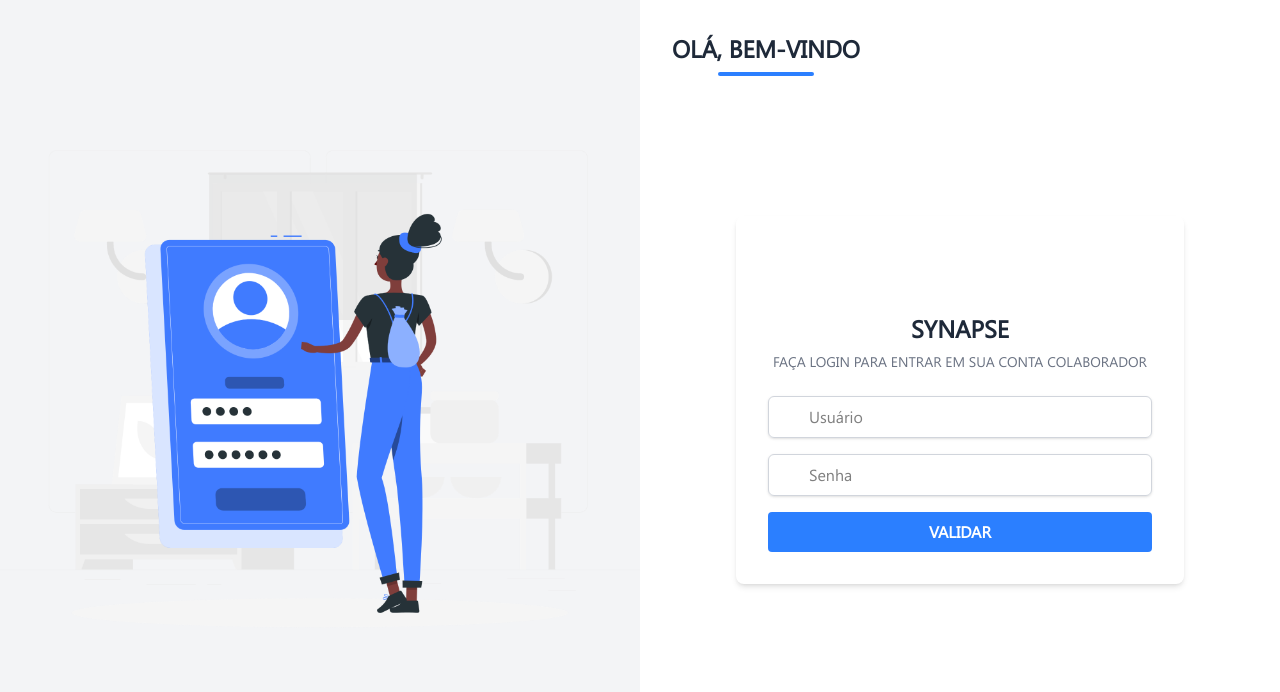
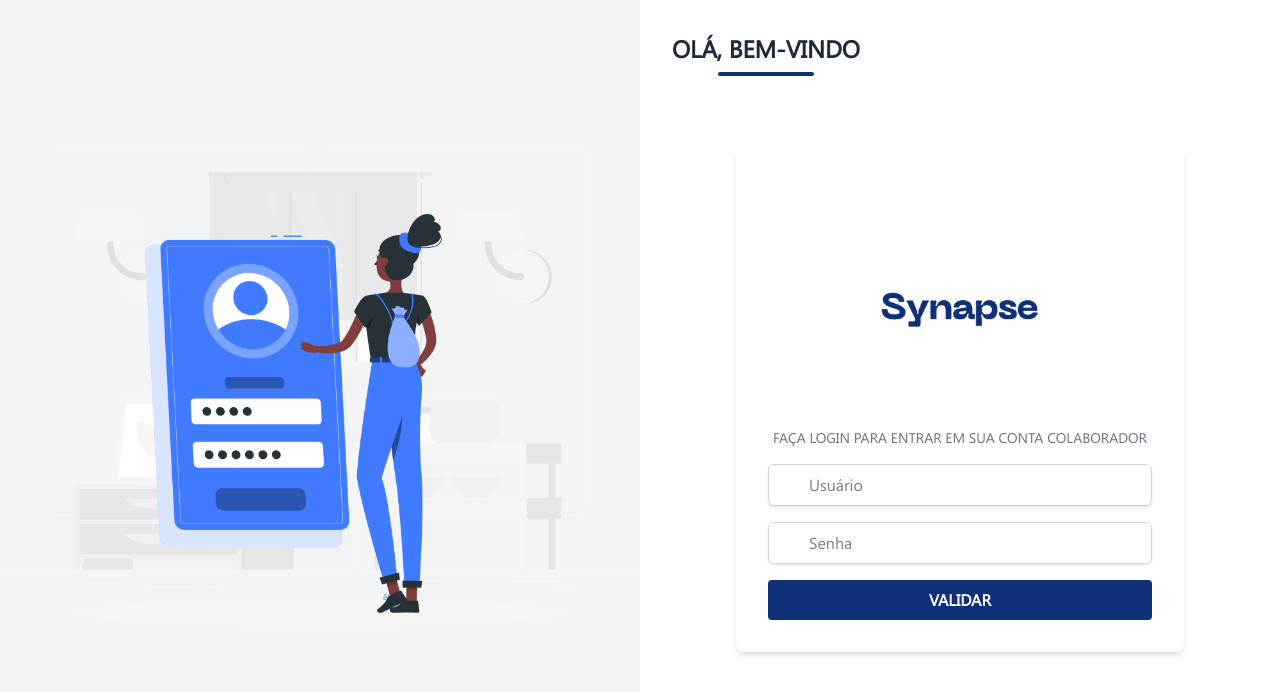
Before and after one commit to gustavofda/My-SaaS, a React (Vite) app: page / in a window 1280 px wide. Shown: the top 692 px of the page. Built offline with nearby package versions, Linux system fonts and the light colour scheme; some icons are missing.

Commit message:
feat: logo adicionado a tela de login

```diff
--- a/src/pages/home/sections/Login/Login.jsx
+++ b/src/pages/home/sections/Login/Login.jsx
@@ -30,14 +30,16 @@
                 <div className="absolute top-8 left-8 flex flex-col items-start">
                     <div className="flex flex-col items-center">
                         <h1 className="text-2xl font-bold text-gray-800 text-center">OLÁ, BEM-VINDO</h1>
-                        <div className="w-24 h-1 bg-blue-500 rounded mt-2 mx-auto" />
+                        <div className="w-24 h-1 rounded mt-2 mx-auto" style={{ backgroundColor: "#0f2f76" }} />
                     </div>
                 </div>
                 <div className="w-full max-w-md p-8 rounded-lg shadow-md mx-auto">
-                    <h1 className="text-2xl font-bold text-center mb-2 mt-16 text-white md:text-gray-800">
-                    SYNAPSE
-                    </h1>
-                    <p className="text-center text-gray-500 mb-6 text-sm">
+                    <img
+                        src="/assets/images/Logo.png"
+                        alt="Logo Synapse"
+                        className="h-60 mx-auto mb-0 mt-2" // Volta ao jeito anterior
+                    />
+                    <p className="text-center text-gray-500 mb-4 mt-0 text-sm">
                         FAÇA LOGIN PARA ENTRAR EM SUA CONTA COLABORADOR
                     </p>
                     <form onSubmit={handleLogin} className="space-y-4">
@@ -73,7 +75,8 @@
                         </div>
                         <button
                             type="submit"
-                            className="w-full bg-blue-500 text-white font-bold py-2 px-4 rounded hover:bg-blue-600 focus:outline-none focus:ring-2 focus:ring-blue-500 focus:ring-offset-2"
+                            className="w-full text-white font-bold py-2 px-4 rounded hover:opacity-90 focus:outline-none focus:ring-2 focus:ring-offset-2"
+                            style={{ backgroundColor: "#0f2f76", focusRingColor: "#0f2f76" }}
                         >
                             VALIDAR
                         </button>
```
Also changed, not shown: public/assets/images/Logo.png (added).
